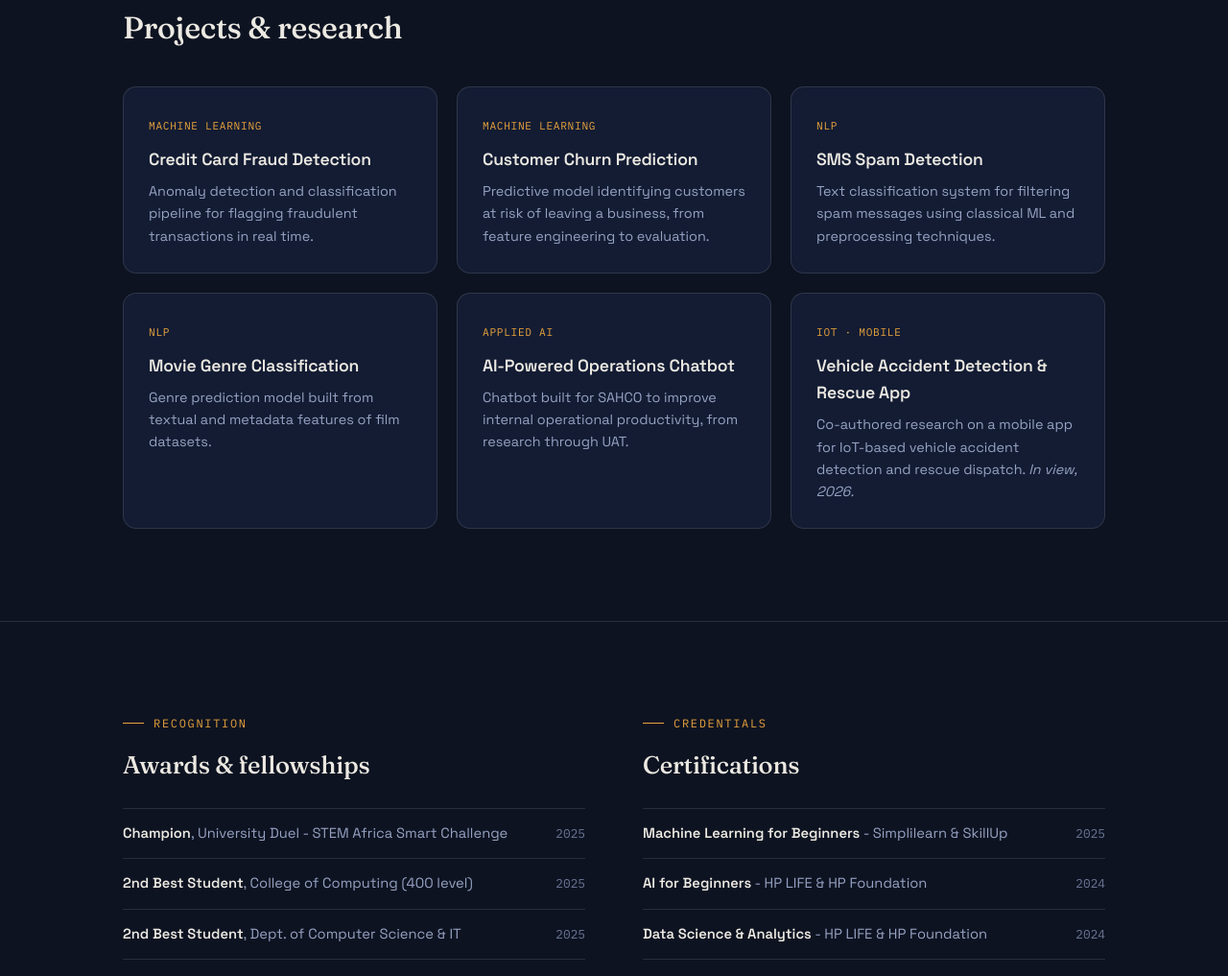
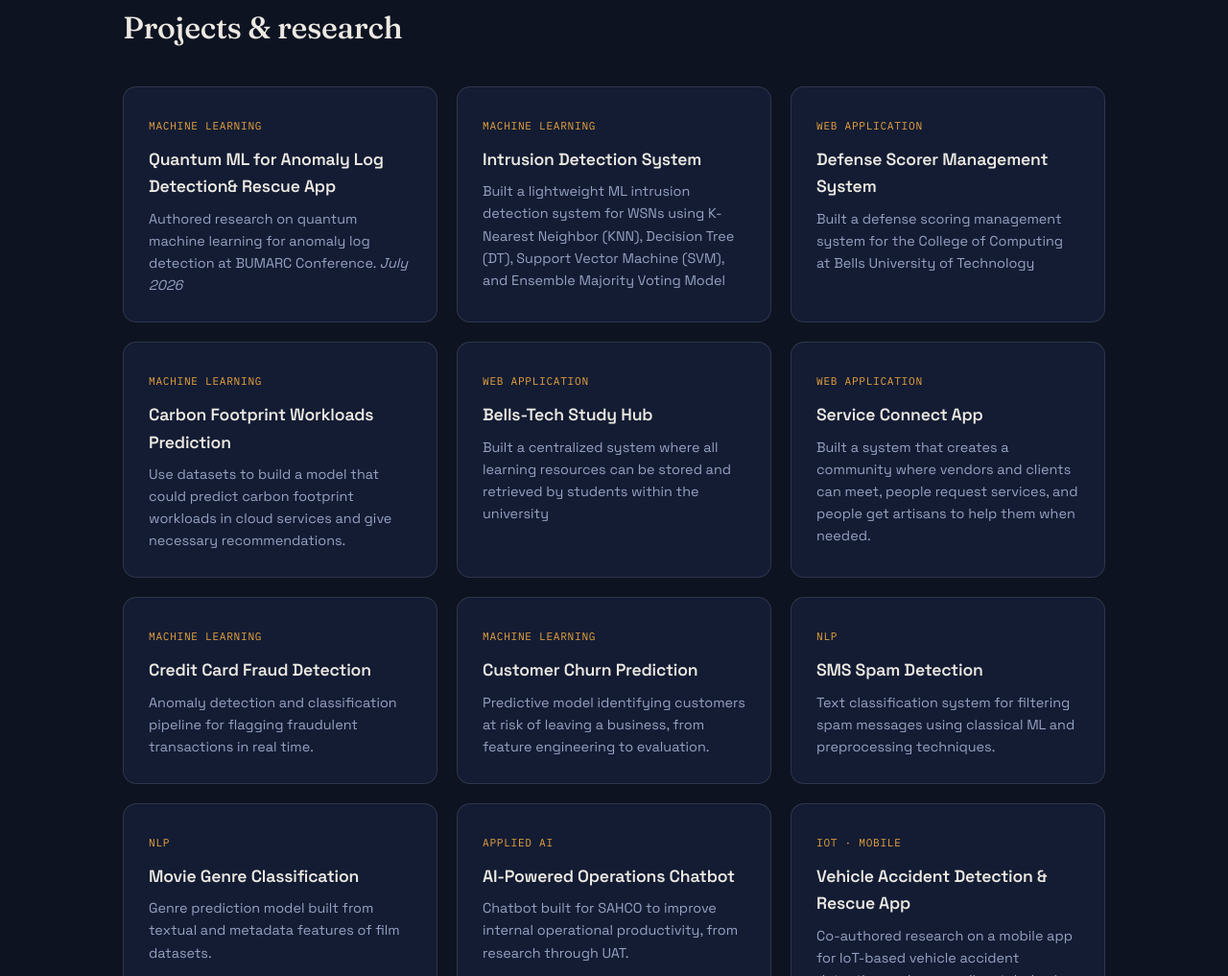
Before and after one commit to Ablesax/shalomoso.github.io, a plain HTML site: page index.html in a window 1280 px wide. Shown: the part 4578-5595 px from the top of the page at 96% size. Drawn offline with Linux system fonts and the light colour scheme.

Commit message:
Add project cards for various ML and web applications
Added multiple project cards detailing various machine learning and web application projects, including descriptions and tags.

```diff
--- a/index.html
+++ b/index.html
@@ -526,6 +526,36 @@
     <div class="project-grid">
       <div class="project-card">
         <span class="ptag">Machine Learning</span>
+        <h3>Quantum ML for Anomaly Log Detection&amp; Rescue App</h3>
+        <p>Authored research on quantum machine learning for anomaly log detection at BUMARC Conference. <em>July 2026</em></p>
+      </div>
+      <div class="project-card">
+        <span class="ptag">Machine Learning</span>
+        <h3>Intrusion Detection System</h3>
+        <p> Built a lightweight ML intrusion detection system for WSNs using K-Nearest Neighbor (KNN), Decision Tree (DT), Support Vector Machine (SVM), and Ensemble Majority Voting Model</p>
+      </div>
+      <div class="project-card">
+        <span class="ptag">Web Application</span>
+        <h3>Defense Scorer Management System </h3>
+        <p>Built a defense scoring management system for the College of Computing at Bells University of Technology</p>
+      </div>
+      <div class="project-card">
+        <span class="ptag">Machine Learning</span>
+        <h3>Carbon Footprint Workloads Prediction</h3>
+        <p>Use datasets to build a model that could predict carbon footprint workloads in cloud services and give necessary recommendations.</p>
+      </div>
+      <div class="project-card">
+        <span class="ptag">Web Application</span>
+        <h3>Bells-Tech Study Hub</h3>
+        <p>Built a centralized system where all learning resources can be stored and retrieved by students within the university</p>
+      </div>
+      <div class="project-card">
+        <span class="ptag">Web Application</span>
+        <h3>Service Connect App</h3>
+        <p>Built a system that creates a community where vendors and clients can meet, people request services, and people get artisans to help them when needed.</p>
+      </div>
+      <div class="project-card">
+        <span class="ptag">Machine Learning</span>
         <h3>Credit Card Fraud Detection</h3>
         <p>Anomaly detection and classification pipeline for flagging fraudulent transactions in real time.</p>
       </div>
```
